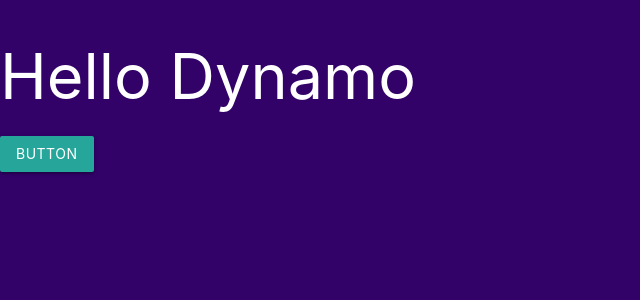
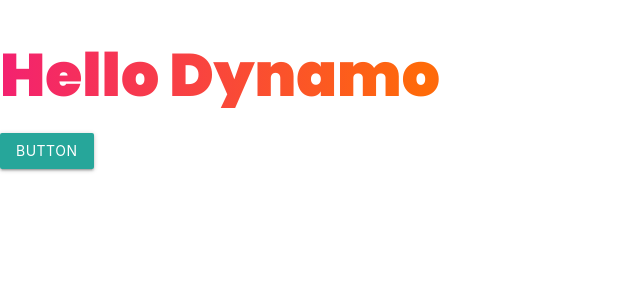
Before and after one commit to iam-sandeep-82/OCR-Extractor, a Django app: page / in a window 1280 px wide. Shown: the top 300 px of the page, without its empty margins (0-640 px from the left). Run offline with Django 3.2, Linux system fonts and the light colour scheme.

Commit message:
font color change to linear gradient

```diff
--- a/primary/apps.py
+++ b/primary/apps.py
@@ -2,4 +2,4 @@
 
 
 class PrimaryConfig(AppConfig):
-    name = 'Primary'
+    name = 'primary'
--- a/static/primary/css/style.css
+++ b/static/primary/css/style.css
@@ -1,4 +1,4 @@
-@import url('https://fonts.googleapis.com/css2?family=Bebas+Neue&family=Lato:wght@300;400;700&family=Poppins:wght@100;200;300;400;500;600&family=Raleway:wght@100;200;300;400;500&family=Roboto:wght@100;300;400;500&display=swap');
+@import url('https://fonts.googleapis.com/css2?family=Bebas+Neue&family=Lato:wght@300;400;700&family=Poppins:wght@100;200;300;400;500;600;700;800;900&family=Raleway:wght@100;200;300;400;500&family=Roboto:wght@100;300;400;500&display=swap');
 
 *{
   margin:0px;
@@ -6,7 +6,12 @@
   box-sizing:border-box;
 }
 
-body{
+h1{
   background:rgb(50, 2, 105);
-  color:white;
+  background: linear-gradient(
+            to right, #f32170, #ff6b08,
+             #cf23cf, #eedd44);
+        -webkit-text-fill-color: transparent;
+        -webkit-background-clip: text;
+  font-family: 'Poppins', sans-serif;
 }
--- a/templates/base.html
+++ b/templates/base.html
@@ -18,7 +18,7 @@
   <!-- google fonts -->
   <link rel="preconnect" href="https://fonts.googleapis.com">
   <link rel="preconnect" href="https://fonts.gstatic.com" crossorigin>
-  <link href="https://fonts.googleapis.com/css2?family=Lato:wght@300;400;700&family=Poppins:wght@100;200;300;400;500;600&family=Roboto:wght@100;300;400;500&display=swap" rel="stylesheet">
+  <link href="https://fonts.googleapis.com/css2?family=Bebas+Neue&family=Lato:wght@300;400;700&family=Poppins:wght@100;200;300;400;500;600;700;800;900& family=Raleway:wght@100;200;300;400;500&family=Roboto:wght@100;300;400;500&display=swap" rel="stylesheet">
   <!-- font-awesome cdn -->
   <link rel="stylesheet" href="https://cdnjs.cloudflare.com/ajax/libs/font-awesome/5.15.3/css/all.min.css" integrity="sha512-iBBXm8fW90+nuLcSKlbmrPcLa0OT92xO1BIsZ+ywDWZCvqsWgccV3gFoRBv0z+8dLJgyAHIhR35VZc2oM/gI1w==" crossorigin="anonymous" referrerpolicy="no-referrer" />
   <!-- our style sheets -->
--- a/templates/primary/index.html
+++ b/templates/primary/index.html
@@ -11,7 +11,7 @@
 {% endblock links %}
 
 {% block body %}
-  <h1>{{obj}}</h1>
+  <h1 style="font-weight:900; font-size:4rem;">{{obj}}</h1>
 <a class="waves-effect waves-light btn">button</a>
 {% endblock body %}
 
```
Also changed, not shown: static/base.css (+9 -0 lines).
